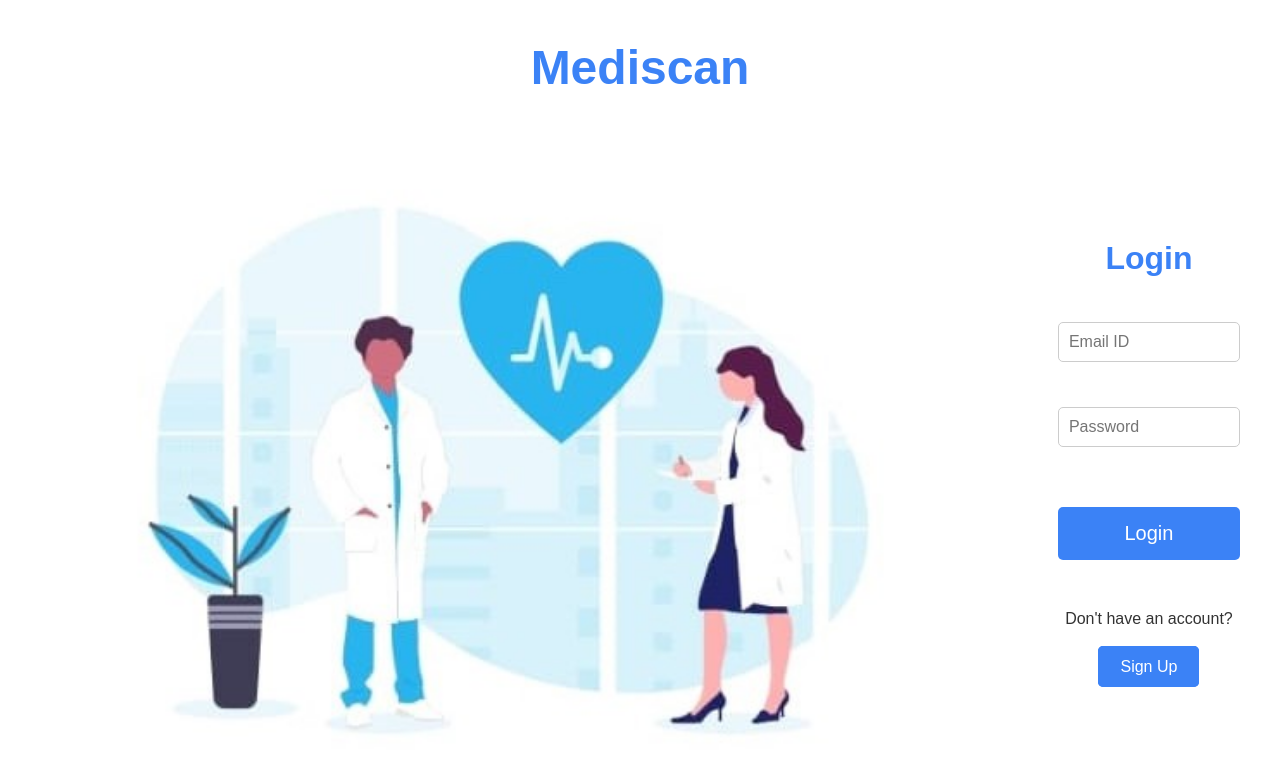
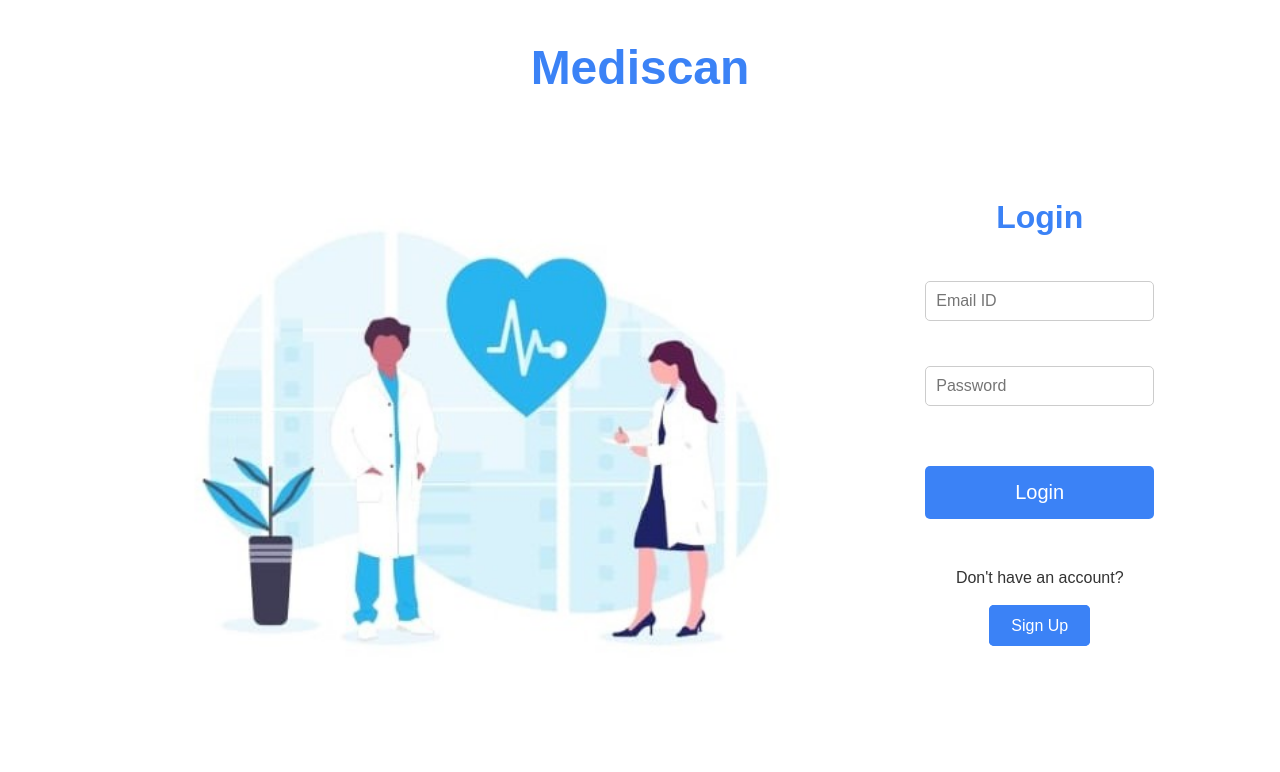
Before and after one commit to SajithAnuradha/MediScan, a React (Vite) app in the folder Webapp/mediscan/: page /login in a window 1280 px wide. Shown: the top 772 px of the page. Built offline with nearby package versions, Linux system fonts and the light colour scheme.

Commit message:
change login UI

```diff
--- a/Webapp/mediscan/src/pages/Login/Login.css
+++ b/Webapp/mediscan/src/pages/Login/Login.css
@@ -25,7 +25,6 @@
     align-items: center;
     justify-content: center; /* Center children vertically */
     width: 100%;
-<<<<<<< HEAD
     /* Card width */
     padding: 40px; /* Padding inside the card */
     background: #fff; /* White background */
@@ -36,35 +35,6 @@
 }
 
 
-=======
-    max-width: 600px;
-    padding: 20px;
-    background: #fff;
-    border-radius: 10px;
-    box-shadow: 0px 0px 10px rgba(0, 0, 0, 0.1);
-    transition: box-shadow 0.3s ease-in-out;
-    margin-top: 50px; /* Adjust margin as needed */
-}
-
-.login-card:hover {
-    box-shadow: 0px 0px 40px rgba(59, 130, 246, 0.6); /* Blue glow effect on hover */
-}
-.login-image {
-    display: flex;
-    justify-content: center;
-    margin-bottom: 30px;
-    width: 100%; /* Adjust container width if necessary */
-}
-
-.login-image img {
-    max-width: 100%;
-    width: 150%; /* Increase width specifically for larger size */
-    height: auto;
-    object-fit: cover;
-    border-radius: 10px;
-    box-shadow: none; /* No glow initially */
-}
->>>>>>> a10c9dbf68cb09a7eb1a68e0be8033344ed820a2
 
 
 
@@ -197,14 +167,9 @@ height: 500px;
     background-color: #2563eb; /* Darker blue on hover */
     border-color: #2563eb; /* Matching border color on hover */
     box-shadow: 0px 0px 20px rgba(59, 130, 246, 0.6); /* Enhanced blue glow on hover */
-<<<<<<< HEAD
 }
 
 
-=======
-    font-family: Arial, sans-serif;
-  }
->>>>>>> a10c9dbf68cb09a7eb1a68e0be8033344ed820a2
 
   h1 {
     margin-bottom: 20px;
```
